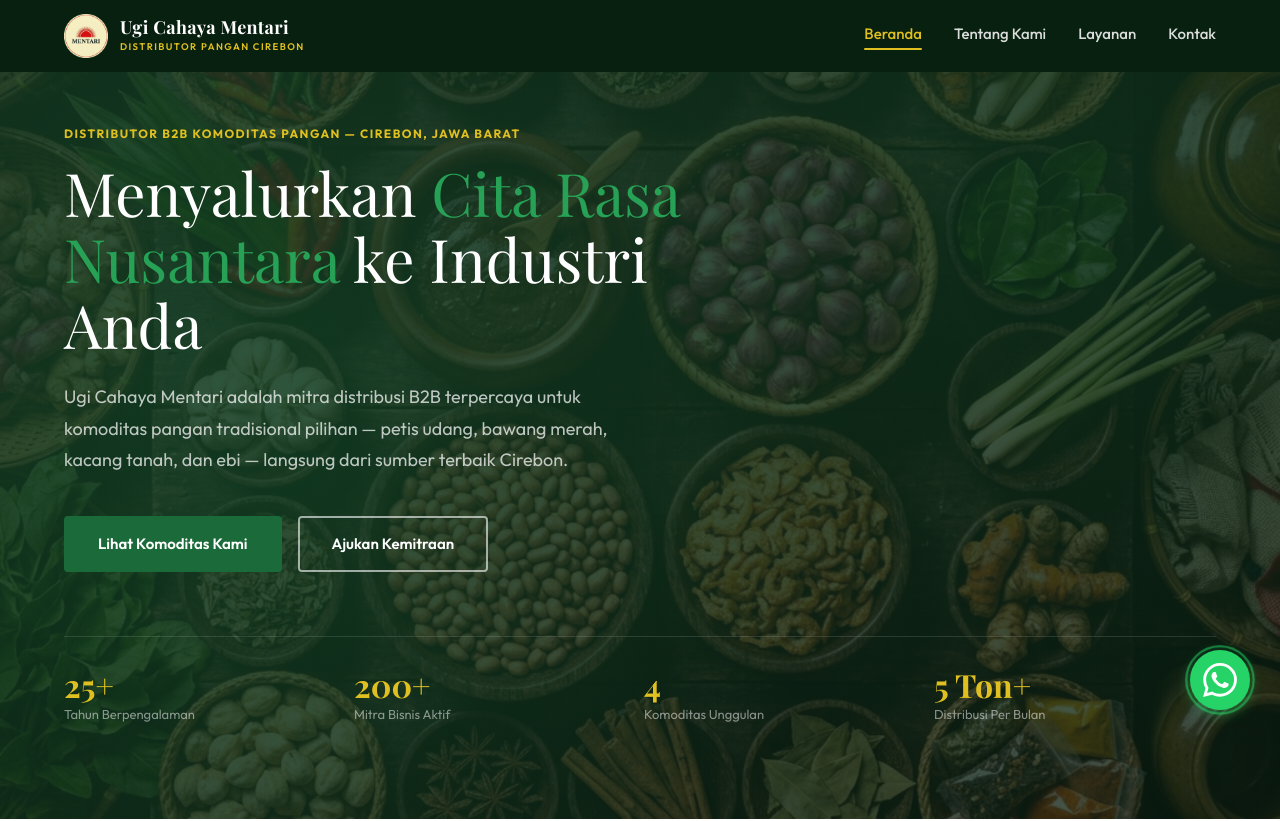
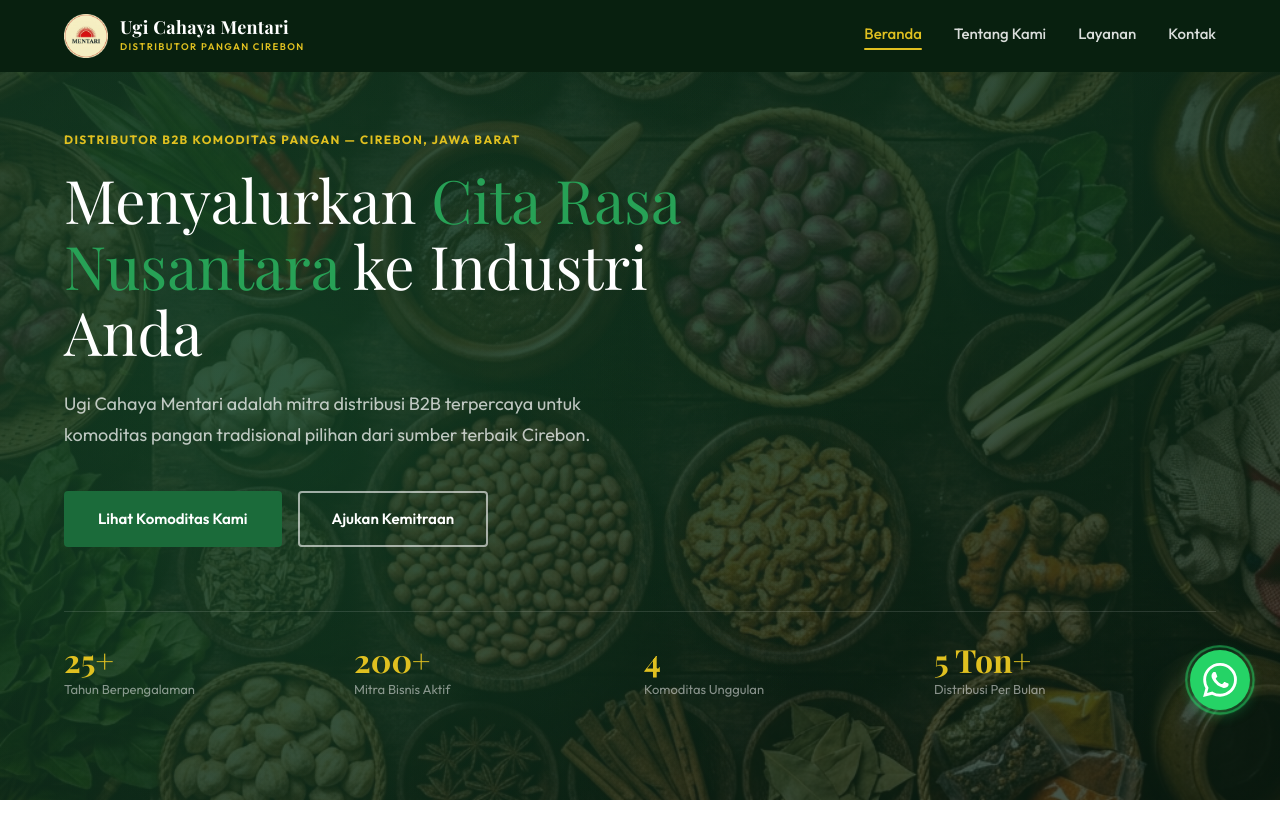
Before and after one commit to zahratuthohiroh/Company-Profile-V2, a Next.js app in the folder company-profile-v1/: page / in a window 1280 px wide. Shown: the top 821 px of the page. Built offline with nearby package versions, Linux system fonts and the light colour scheme; no server answers.

Commit message:
fix storage link

```diff
--- a/company-profile-v1/src/app/admin/page.tsx
+++ b/company-profile-v1/src/app/admin/page.tsx
@@ -49,7 +49,7 @@ export default function AdminDashboard() {
 
   const fetchProducts = async () => {
     try {
-      const res = await fetch(`${API_BASE}/api/layanan`, { cache: 'no-store' });
+      const res = await fetch(`/api/proxy/layanan`, { cache: 'no-store' });
       const data = await res.json();
       setProducts(data);
     } catch (error) {
--- a/company-profile-v1/src/app/layanan/[id]/page.tsx
+++ b/company-profile-v1/src/app/layanan/[id]/page.tsx
@@ -158,7 +158,7 @@ export default async function DetailLayananPage({ params }: { params: Promise<{
                       transition: 'all 0.2s',
                     }}
                   >
-                    Minta Penawaran Harga B2B
+                    Kontak Kami Untuk Penawaran Harga
                   </Link>
                 </div>
               </div>
--- a/company-profile-v1/src/app/page.tsx
+++ b/company-profile-v1/src/app/page.tsx
@@ -120,7 +120,7 @@ export default function BerandaPage() {
                 maxWidth: '580px',
               }}
             >
-              Ugi Cahaya Mentari adalah mitra distribusi B2B terpercaya untuk komoditas pangan tradisional pilihan — petis udang, bawang merah, kacang tanah, dan ebi — langsung dari sumber terbaik Cirebon.
+              Ugi Cahaya Mentari adalah mitra distribusi B2B terpercaya untuk komoditas pangan tradisional pilihan dari sumber terbaik Cirebon.
             </p>
 
             <div
```
Also changed, not shown: 1 other file (tests, documents, lock files or other folders).
